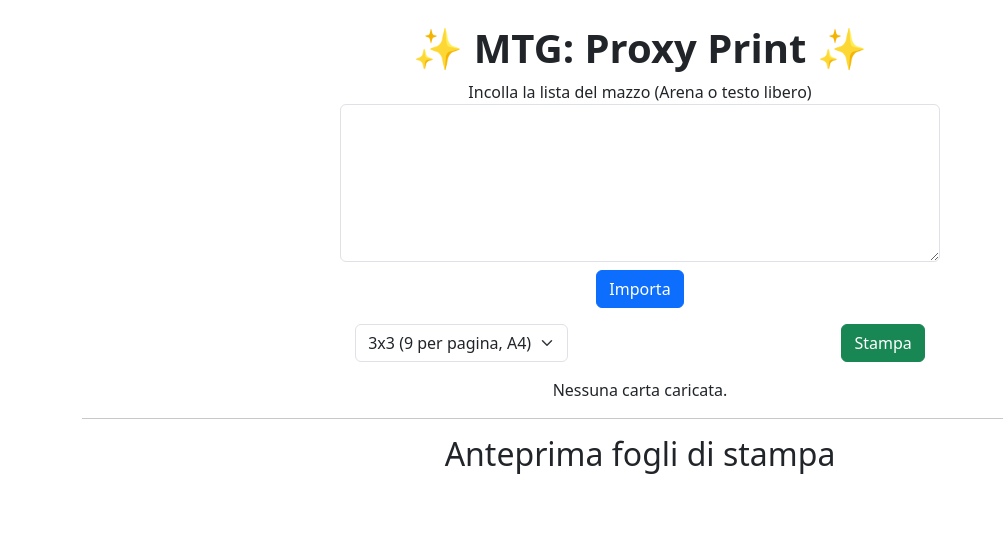
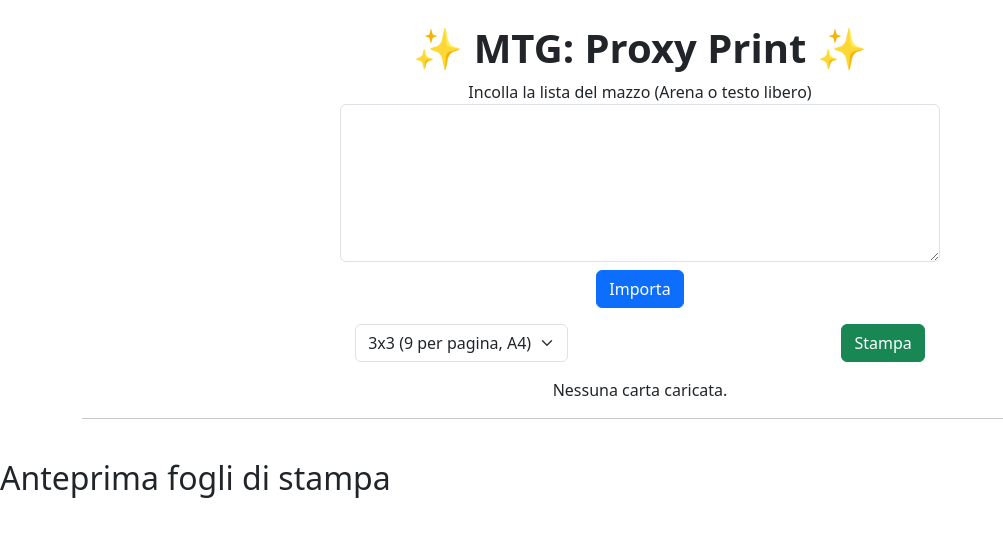
Before and after one commit to kellygreta/mtg-proxy, a React (Vite) app: page / in a window 1280 px wide. Shown: the top 536 px of the page, without its empty margins (0-1003 px from the left). Built offline with nearby package versions, Linux system fonts and the light colour scheme.

Commit message:
fix mtg prxy print

```diff
--- a/src/App.jsx
+++ b/src/App.jsx
@@ -28,6 +28,7 @@
   // 4 Forest
 
   return (
+    <>
       <div className="container py-4 text-center">
         <h1 className="fw-bold display-6">✨ MTG: Proxy Print ✨</h1>
 
@@ -59,8 +60,9 @@
           }}
         />
         <hr />
+      </div>
       <h2 className="no-print">Anteprima fogli di stampa</h2>
       <PrintView cards={cards} layout={layout} />
-    </div>
+    </>
   );
 }
--- a/src/components/PrintView.jsx
+++ b/src/components/PrintView.jsx
@@ -1,7 +1,7 @@
 import "./print.css"; // stile di stampa
 
 export default function PrintView({ cards = [], layout = "3x3" }) {
-  // determina colonne/righe
+  // definizione layout (quante colonne per foglio)
   const layouts = {
     "3x3": { cols: 3 },
     "3x4": { cols: 3 },
@@ -9,13 +9,13 @@
   const cols = layouts[layout]?.cols || 3;
 
   return (
-    <div className="print-area" style={{ ["--cols"]: cols }}>
-      <div className="print-sheet">
+    <div className="print-wrapper">
+      <div className="print-sheet" style={{ ["--cols"]: cols }}>
         {cards.map((c, i) => {
           const img =
             c.image_uris?.normal || c.card_faces?.[0]?.image_uris?.normal;
           return (
-            <div className="card-for-print" key={i}>
+            <div className="card-for-print" key={c.uuid || i}>
               <img src={img} alt={c.name} />
               <div className="watermark">PROXY</div>
             </div>
--- a/src/components/print.css
+++ b/src/components/print.css
@@ -1,20 +1,30 @@
-/* src/components/print.css - importante: importala in PrintView o index.css */
+/* src/components/print.css */
 
-/* regole per l'anteprima a schermo */
+/* wrapper per centrare tutto su A4 */
+.print-wrapper {
+  display: flex;
+  justify-content: center;
+  align-items: center;
+}
+
+/* foglio di stampa */
 .print-sheet {
   display: grid;
-  grid-template-columns: repeat(var(--cols), 1fr);
-  gap: 8px;
-  padding: 8px;
+  grid-template-columns: repeat(var(--cols), 63mm); /* 63mm = larghezza carta */
+  gap: 4mm; /* spaziatura costante tra le carte */
+  margin: auto;
+  padding: 0;
 }
 
-/* card visuale (non la card di gioco, ma il contenitore immagine) */
+/* contenitore singola carta */
 .card-for-print {
   position: relative;
-  width: 63mm;       /* larghezza carta MTG */
-  height: 88mm;      /* altezza carta MTG */
-  border: 0.5mm solid #333;
+  width: 63mm;   /* dimensioni reali carta Magic */
+  height: 88mm;
+  border: 0.3mm solid #000;
   overflow: hidden;
+  page-break-inside: avoid;
+  break-inside: avoid;
 }
 .card-for-print img {
   width: 100%;
@@ -22,7 +32,7 @@
   object-fit: cover;
 }
 
-/* watermark visibile solo in stampa e anteprima */
+/* watermark */
 .card-for-print .watermark {
   position: absolute;
   top: 50%;
@@ -36,25 +46,48 @@
   pointer-events: none;
 }
 
-/* STYLES FOR PRINT */
+/* STILI DI STAMPA */
 @media print {
-  body { -webkit-print-color-adjust: exact; color-adjust: exact; }
-  .no-print, button, textarea, .form-control, .btn { display: none !important; }
+  body {
+    -webkit-print-color-adjust: exact;
+    print-color-adjust: exact;
+    background: white !important;
+  }
 
-  @page { size: A4; margin: 5mm; } /* o size: letter; per USA */
+  /* nascondiamo tutto ciò che non è l’area di stampa */
+  .no-print,
+  button,
+  textarea,
+  .form-control,
+  .btn,
+  h1,
+  h2,
+  hr,
+  .container {
+    display: none !important;
+  }
+
+  @page {
+    size: A4 portrait;
+    margin: 5mm;
+  }
+
+  .print-wrapper {
+    width: 100%;
+    height: 100%;
+    justify-content: center;
+    align-items: center;
+  }
+
   .print-sheet {
-    display: grid;
-    grid-template-columns: repeat(var(--cols), 1fr);
+    margin: auto;
+    width: auto;
+    height: auto;
     gap: 4mm;
-    margin: 0;
-    padding: 0;
-    width: 100%;
   }
+
   .card-for-print {
+    border: 0.3mm solid #000;
     box-shadow: none;
-    border: 0.3mm solid #000;
-    /* evita che venga tagliata a metà */
-    page-break-inside: avoid;
-    break-inside: avoid;
   }
 }
```
Lines whose indentation alone changed are shown as unchanged.
